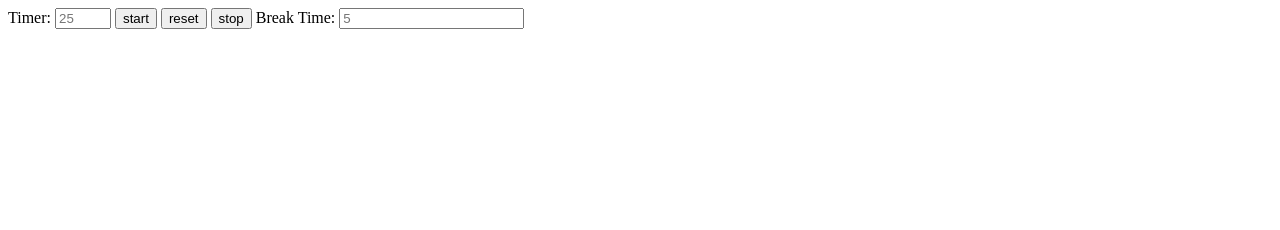
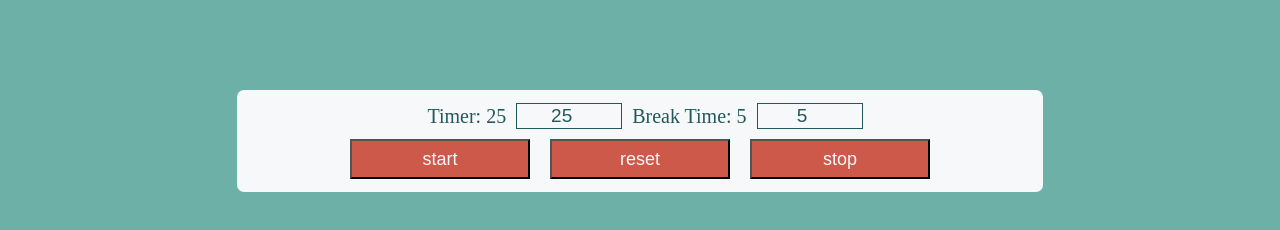
Before and after one commit to Friendscover/simple-pomodoro-timer, a plain HTML site: page index.html in a window 1280 px wide. Drawn offline with Linux system fonts and the light colour scheme.

Commit message:
Final changes in style.css

```diff
--- a/index.html
+++ b/index.html
@@ -6,13 +6,15 @@
 <body>
     <div class="container">
         <div class="pomodoro">
-            <label for="timer" id="timerlabel">Timer: </label>
-            <input type="number" id="timer" min="5" max="30" placeholder="25">
+            <label for="timer" id="timerlabel">Timer: 25</label>
+            <input type="number" id="timer" min="5" max="30" placeholder="25" value="25">
+            <label for="break" id="breaklabel">Break Time: 5</label>
+            <input type="number" id="breaktime" min="5" placeholder="5" value="5">
+        </div>
+        <div class="buttons">
             <input type="button" id="btnstart" value="start">
             <input type="button" id="btnreset" value="reset">
             <input type="button" id="btnstop" value="stop">
-            <label for="break" id="breaklabel">Break Time: </label>
-            <input type="number" id="breaktime" min="5" placeholder="5">
         </div>
     </div>
 </body>
--- a/scripts/promo.js
+++ b/scripts/promo.js
@@ -8,7 +8,7 @@ function startTimer()
 function resetTimer()
 {
     timerValue = resetMinutes();
-    document.getElementById("timerlabel").innerHTML = timerValue;
+    document.getElementById("timerlabel").innerHTML = "Timer: " + timerValue;
 }
 
 function resetBreakTimer()
@@ -90,6 +90,8 @@ function updateBreakTimer()
     if(breakseconds <= 0 && breakminutes <= 0)
     {
         stopTimer(breakTimer);
+        alert("Break is over!");
+        startTimer();
     }
     else if(breakseconds <= 0)
     {
--- a/stylesheets/style.css
+++ b/stylesheets/style.css
@@ -0,0 +1,55 @@
+body {
+    background: #6CB0A8;
+}
+
+.container {
+    border: #F6F8FA solid;
+    border-radius: 7px;
+    max-width: 800px;
+    margin: auto;
+    margin-top: 90px;
+}
+
+
+.pomodoro, .buttons {
+    display: flex;
+    align-items: center;
+    justify-content: center;
+    flex-wrap: wrap;
+    width: auto;
+    background-color: #F6F8FA;
+}
+
+.buttons {
+    color: #CD594B;
+    size: 10px;
+}
+
+.pomodoro label {
+    margin-right: 10px;
+    margin-left: 10px;
+    color: #23585A;
+    font-size: 20px;
+}
+
+#btnstart, #btnreset, #btnstop {
+    margin: 10px;
+    background-color: #CD594B;
+    width: 180px;
+    height: 40px;
+    color: #F6F8FA;
+    font-size: 18px;
+}
+
+#timer, #breaktime {
+    font-size: 19px;
+    background-color: #F6F8FA;
+    color: #23585A;
+    text-align: center;
+    width: 100px;
+    border: 1px #23585A solid;
+}
+
+#timer, #timerlabel, #breaktime, #breaklabel {
+    margin-top: 10px;
+}
```
